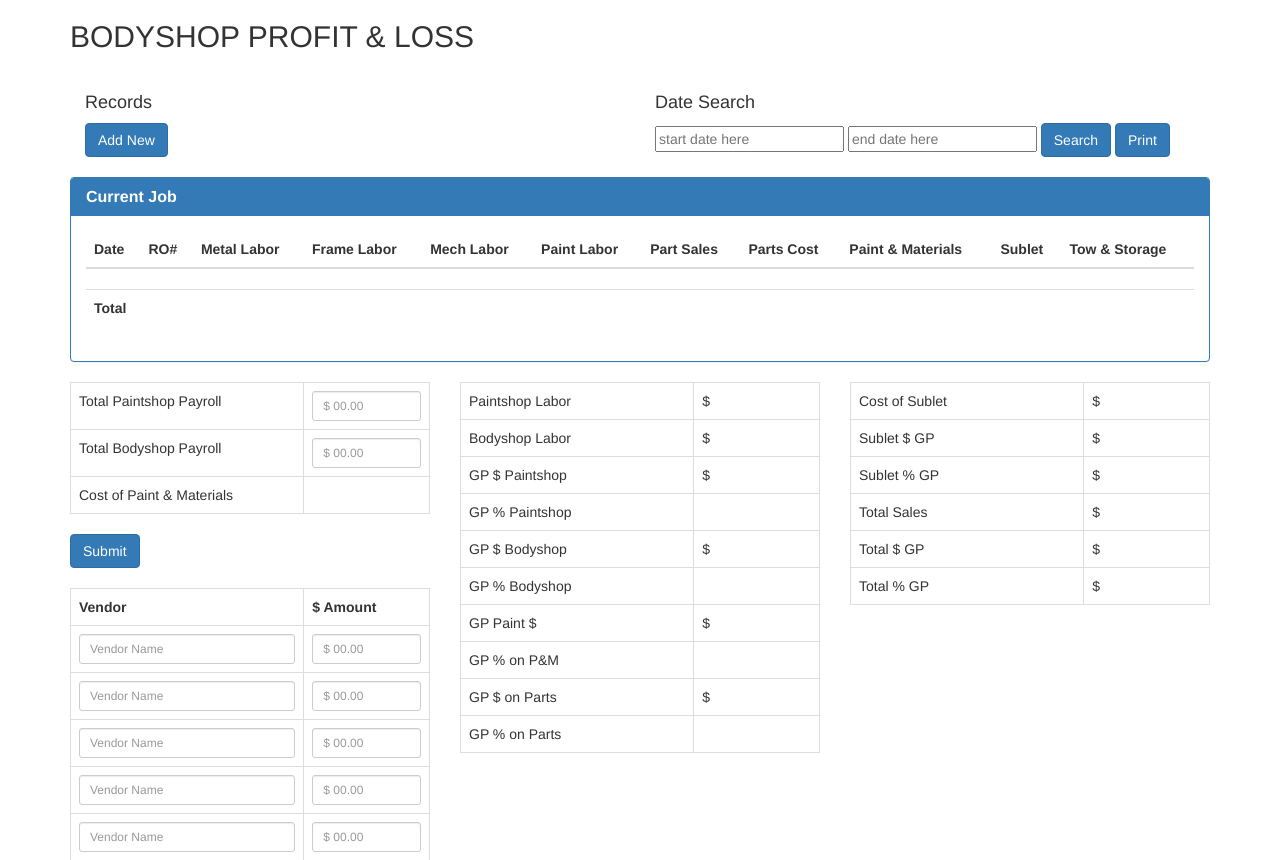
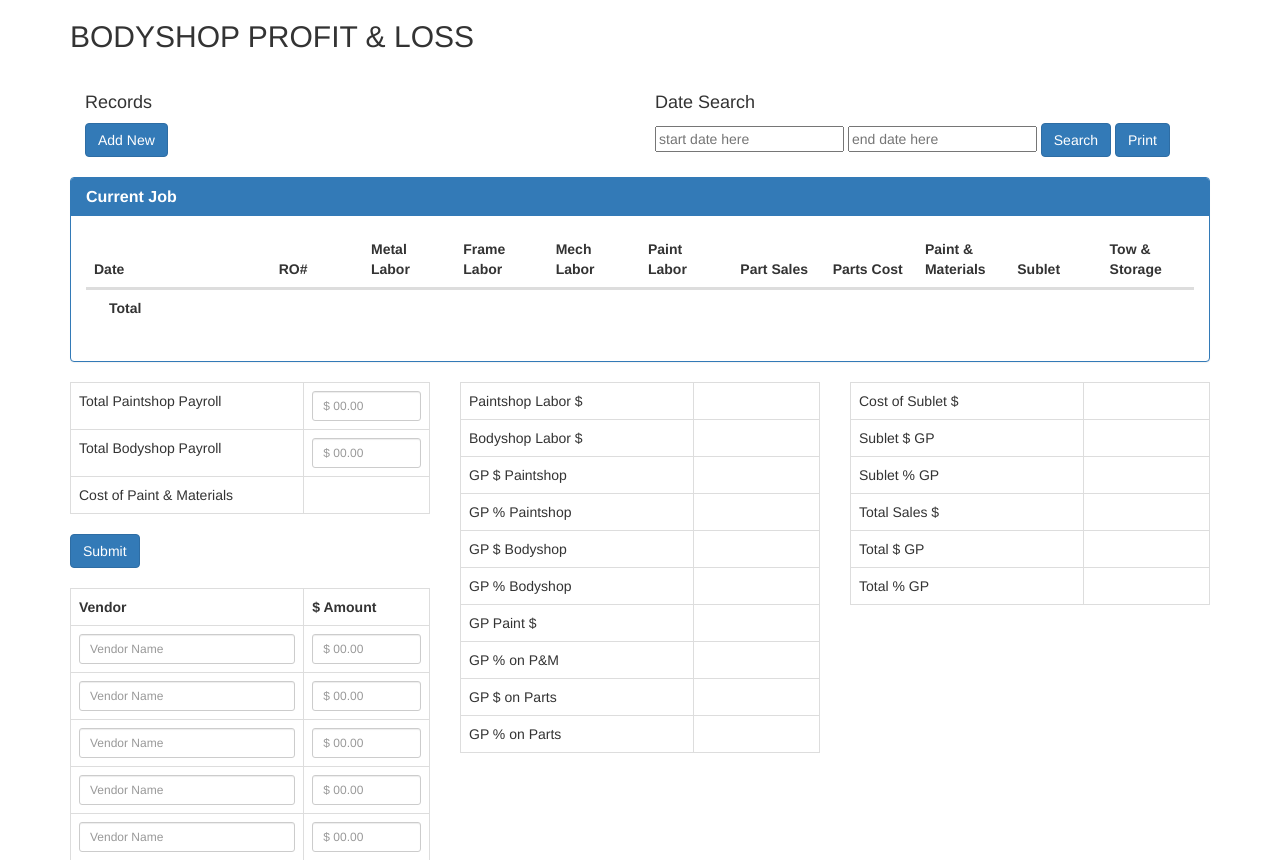
Before and after one commit to ait530/Body-Shop-Profits-Loss, a PHP site: page / in a window 1280 px wide. Shown: the top 860 px of the page. Run offline with PHP 8.4, Linux system fonts and the light colour scheme; lists and menus that the app fills with data are empty; some libraries are stand-ins or nearby versions.

Commit message:
reworked hidden add new window
also adjusted the lower sections to be one line with no $ sign, made some adjstments to alignment on visable table but lower totals area still needs adjustment

```diff
--- a/assets/style.css
+++ b/assets/style.css
@@ -1,5 +1,6 @@
 #employee-table {
-  text-align: center;
+  text-align: left;
+  margin: 0 auto;
 }
 
 h3 .panel-title {
@@ -15,3 +16,14 @@ h3 .panel-title {
 .colWidth2 {
   width: 35%;
 }
+
+.form-group {
+	padding-left: 10px;
+	padding-right: 15px;
+}
+
+.lower-section {
+	padding-left: 10px;
+	padding-right: 15px;
+
+}
--- a/index.html
+++ b/index.html
@@ -51,40 +51,41 @@
                                 <h3 class="panel-title"><strong>Add Job</strong></h3> </div>
                             <div class="panel-body">
                                 <!-- Entry Form -->
-                                <form>
-                                    <div class="form-group">
-                                        <label for="date-input">Start Date (DD/MM/YY - ex: 01/21/17)</label>
-                                        <input class="form-control" id="date-input" type="text" placeholder="DD/MM/YY - ex: 01/21/17"> </div>
-                                    <div class="form-group">
-                                        <label for="projNumb-input">Project Number</label>
-                                        <input class="form-control" id="projNumb-input" type="number" placeholder="$ 00.00"> </div>
-                                    <div class="form-group">
+                                <form >
+                                    <div class="form-group col-md-2">
+                                        <label for="date-input">Job Date<br> (DD/MM/YY)</label>
+                                        <input class="form-control input-sm" id="date-input" type="text" placeholder="DD/MM/YY"> </div>
+                                    <div class="form-group col-md-1">
+                                        <label for="projNumb-input">RO Number</label>
+                                        <input class="form-control input-sm" id="projNumb-input" type="text" placeholder="12345"> </div>
+                                    <div class="form-group col-md-1">
                                         <label for="metalLabor-input">Metal Labor</label>
-                                        <input class="form-control" id="metalLabor-input" type="number" placeholder="$ 00.00"> </div>
-                                    <div class="form-group">
+                                        <input class="form-control input-sm" id="metalLabor-input" type="text" placeholder="$ 00.00"> </div>
+                                    <div class="form-group col-md-1">
                                         <label for="frameLabor-input">Frame Labor</label>
-                                        <input class="form-control" id="frameLabor-input" type="number" placeholder="$ 00.00"> </div>
-                                    <div class="form-group">
+                                        <input class="form-control input-sm" id="frameLabor-input" type="text" placeholder="$ 00.00"> </div>
+                                    <div class="form-group col-md-1">
                                         <label for="mechLabor-input">Mech Labor</label>
-                                        <input class="form-control" id="mechLabor-input" type="number" placeholder="$ 00.00"> </div>
-                                    <div class="form-group">
+                                        <input class="form-control input-sm" id="mechLabor-input" type="text" placeholder="$ 00.00"> </div>
+                                    <div class="form-group col-md-1">
                                         <label for="paintLabor-input">Paint Labor</label>
-                                        <input class="form-control" id="paintLabor-input" type="number" placeholder="$ 00.00"> </div>
-                                    <div class="form-group">
+                                        <input class="form-control input-sm" id="paintLabor-input" type="text" placeholder="$ 00.00"> </div>
+                                    <div class="form-group col-md-1">
                                         <label for="partSales-input">Part Sales</label>
-                                        <input class="form-control" id="partSales-input" type="number" placeholder="$ 00.00"> </div>
-                                    <div class="form-group">
+                                        <input class="form-control input-sm" id="partSales-input" type="text" placeholder="$ 00.00"> </div>
+                                    <div class="form-group col-md-1">
                                         <label for="partsCost-input">Parts Cost</label>
-                                        <input class="form-control" id="partsCost-input" type="number" placeholder="$ 00.00"> </div>
-                                    <div class="form-group">
+                                        <input class="form-control input-sm" id="partsCost-input" type="text" placeholder="$ 00.00"> </div>
+                                    <div class="form-group col-md-1">
                                         <label for="paintAndMaterial-input">Paint & Materials</label>
-                                        <input class="form-control" id="paintAndMaterial-input" type="number" placeholder="$ 00.00"> </div>
-                                    <div class="form-group">
-                                        <label for="sublet-input">Sublet</label>
-                                        <input class="form-control" id="sublet-input" type="number" placeholder="$ 00.00"> </div>
-                                    <div class="form-group">
+                                        <input class="form-control input-sm" id="paintAndMaterial-input" type="text" placeholder="$ 00.00"> </div>
+                                    <div class="form-group col-md-1">
+                                        <label for="sublet-input"><br>Sublet</label>
+                                        <input class="form-control input-sm" id="sublet-input" type="text" placeholder="$ 00.00"> </div>
+                                    <div class="form-group col-md-1">
                                         <label for="towAndStorage-input">Tow & Storage</label>
-                                        <input class="form-control" id="towAndStorage-input" type="number" placeholder="$ 00.00"> </div>
+                                        <input class="form-control input-sm" id="towAndStorage-input" type="text" placeholder="$ 00.00"> </div>
+                                        <br>
                                     <button class="btn btn-primary" id="add-job-btn" type="submit">Submit New</button>
                                     <button id="add-new-button" class="hidebutton btn btn-danger">Close New</button>
                                 </form>
@@ -99,63 +100,63 @@
                     <!-- Current Employees-->
                     <div class="panel panel-primary">
                         <div class="panel-heading">
-                            <h3 class="panel-title" style="width: 100%" cellpadding="0" cellspacing="0"><strong>Current Job</strong></h3> </div>
+                            <h3 class="panel-title"  cellpadding="0" cellspacing="0"><strong>Current Job</strong></h3> </div>
                         <div class="panel-body">
-                            <table class="table table-hover" id='employee-table'>
+                            <table class="table table-hover row lower-section" id='employee-table'>
                                 <thead>
                                     <tr>
-                                        <th>Date</th>
-                                        <th>RO#</th>
-                                        <th>Metal Labor</th>
-                                        <th>Frame Labor</th>
-                                        <th>Mech Labor</th>
-                                        <th>Paint Labor</th>
-                                        <th>Part Sales</th>
-                                        <th>Parts Cost</th>
-                                        <th>Paint & Materials</th>
-                                        <th>Sublet</th>
-                                        <th>Tow & Storage</th>
+                                        <th class="col-md-2">Date</th>
+                                        <th class="col-md-1">RO#</th>
+                                        <th class="col-md-1">Metal Labor</th>
+                                        <th class="col-md-1">Frame Labor</th>
+                                        <th class="col-md-1">Mech Labor</th>
+                                        <th class="col-md-1">Paint Labor</th>
+                                        <th class="col-md-1">Part Sales</th>
+                                        <th class="col-md-1">Parts Cost</th>
+                                        <th class="col-md-1">Paint & Materials</th>
+                                        <th class="col-md-1">Sublet</th>
+                                        <th class="col-md-1">Tow & Storage</th>
                                     </tr>
                                 </thead>
                             </table>
                             <table class="table table-hover" id='employee-table1'>
                                 <tr>
                                     <th>
-                                        <div id="">Total</div>
+                                        <div class="col-md-2" id="">Total</div>
                                     </th>
                                     <th>
-                                        <div id=""></div>
+                                        <div class="col-md-1" id=""></div>
                                     </th>
                                     <th>
-                                        <div id="metalLabor"></div>
+                                        <div class="col-md-1" id="metalLabor"></div>
                                     </th>
                                     <th>
-                                        <div id="frameLabor"></div>
+                                        <div class="col-md-1" id="frameLabor"></div>
                                     </th>
                                     <th>
-                                        <div id="mechLabor"></div>
+                                        <div class="col-md-1" id="mechLabor"></div>
                                     </th>
                                     <th>
-                                        <div id="paintLabor"></div>
+                                        <div class="col-md-1" id="paintLabor"></div>
                                     </th>
                                     <th>
-                                        <div id="partSales"></div>
+                                        <div class="col-md-1" id="partSales"></div>
                                     </th>
                                     <th>
-                                        <div id="partsCost"></div>
+                                        <div class="col-md-1" id="partsCost"></div>
                                     </th>
                                     <th>
-                                        <div id="paintMaterial"></div>
+                                        <div class="col-md-1" id="paintMaterial"></div>
                                     </th>
                                     <th>
-                                        <div id="sublet"></div>
+                                        <div class="col-md-1" id="sublet"></div>
                                     </th>
                                     <th>
-                                        <div id="towStorage"></div>
+                                        <div class="col-md-1" id="towStorage"></div>
                                     </th>
-                                    <th>
-                                        <div id="paintPay"></div>
-                                    </th>
+                                    <!-- <th>
+                                        <div class="col-md-1" id="paintPay"></div>
+                                    </th> -->
                                 </tr>
                             </table>
                         </div>
@@ -170,12 +171,12 @@
                             <tr>
                                 <td class="colWidth1">Total Paintshop Payroll</td>
                                 <td class="colWidth2">
-                                    <input class="form-control input-sm" id="totalPaintshopPayroll-input" type="number" placeholder="$ 00.00"> </td>
+                                    <input class="form-control input-sm" id="totalPaintshopPayroll-input" type="text" placeholder="$ 00.00"> </td>
                             </tr>
                             <tr>
                                 <td>Total Bodyshop Payroll</td>
                                 <td>
-                                    <input class="form-control input-sm" id="totalBodyshopPayroll-input" type="number" placeholder="$ 00.00"> </td>
+                                    <input class="form-control input-sm" id="totalBodyshopPayroll-input" type="text" placeholder="$ 00.00"> </td>
                             </tr>
                             <tr>
                                 <td>Cost of Paint & Materials</td>
@@ -198,31 +199,31 @@
                                 <td>
                                     <input class="form-control input-sm" id="vendor1-label" type="text" placeholder="Vendor Name"> </td>
                                 <td>
-                                    <input class="form-control input-sm" id="vendor1-input" type="number" placeholder="$ 00.00"> </td>
+                                    <input class="form-control input-sm" id="vendor1-input" type="text" placeholder="$ 00.00"> </td>
                             </tr>
                             <tr>
                                 <td>
                                     <input class="form-control input-sm" id="vendor2-label" type="text" placeholder="Vendor Name"> </td>
                                 <td>
-                                    <input class="form-control input-sm" id="vendor2-input" type="number" placeholder="$ 00.00"> </td>
+                                    <input class="form-control input-sm" id="vendor2-input" type="text" placeholder="$ 00.00"> </td>
                             </tr>
                             <tr>
                                 <td>
                                     <input class="form-control input-sm" id="vendor3-label" type="text" placeholder="Vendor Name"> </td>
                                 <td>
-                                    <input class="form-control input-sm" id="vendor3-input" type="number" placeholder="$ 00.00"> </td>
+                                    <input class="form-control input-sm" id="vendor3-input" type="text" placeholder="$ 00.00"> </td>
                             </tr>
                             <tr>
                                 <td>
                                     <input class="form-control input-sm" id="vendor4-label" type="text" placeholder="Vendor Name"> </td>
                                 <td>
-                                    <input class="form-control input-sm" id="vendor4-input" type="number" placeholder="$ 00.00"> </td>
+                                    <input class="form-control input-sm" id="vendor4-input" type="text" placeholder="$ 00.00"> </td>
                             </tr>
                             <tr>
                                 <td>
                                     <input class="form-control input-sm" id="vendor5-label" type="text" placeholder="Vendor Name"> </td>
                                 <td>
-                                    <input class="form-control input-sm" id="vendor5-input" type="number" placeholder="$ 00.00"> </td>
+                                    <input class="form-control input-sm" id="vendor5-input" type="text" placeholder="$ 00.00"> </td>
                             </tr>
                         </tbody>
                     </table>
@@ -232,20 +233,19 @@
                     <table class="table table-bordered">
                         <tbody>
                             <tr>
-                                <td class="colWidth1">Paintshop Labor</td>
-                                <td class="colWidth2">$
+                                <td class="colWidth1">Paintshop Labor $</td>
+                                <td class="colWidth2">
                                     <div id="paintshopLabor"></div>
                                 </td>
                             </tr>
                             <tr>
-                                <td>Bodyshop Labor</td>
-                                <td>$
-                                    <div id="bodyshopLabor"></div>
+                                <td>Bodyshop Labor $</td>
+                                <td><div id="bodyshopLabor"></div>
                                 </td>
                             </tr>
                             <tr>
                                 <td>GP $ Paintshop</td>
-                                <td>$
+                                <td>
                                     <div id="gpDollarPaintshop"></div>
                                 </td>
                             </tr>
@@ -257,7 +257,7 @@
                             </tr>
                             <tr>
                                 <td>GP $ Bodyshop</td>
-                                <td>$
+                                <td>
                                     <div id="gpDollarBodyshop"></div>
                                 </td>
                             </tr>
@@ -269,7 +269,7 @@
                             </tr>
                             <tr>
                                 <td>GP Paint $</td>
-                                <td>$
+                                <td>
                                     <div id="gpPaintDollar"></div>
                                 </td>
                             </tr>
@@ -281,7 +281,7 @@
                             </tr>
                             <tr>
                                 <td>GP $ on Parts</td>
-                                <td>$
+                                <td>
                                     <div id="gpDollarParts"></div>
                                 </td>
                             </tr>
@@ -298,38 +298,38 @@
                     <table class="table table-bordered">
                         <tbody>
                             <tr>
-                                <td class="colWidth1">Cost of Sublet</td>
-                                <td class="colWidth2">$
+                                <td class="colWidth1">Cost of Sublet $</td>
+                                <td class="colWidth2">
                                     <div id="costOfSublet"></div>
                                 </td>
                             </tr>
                             <tr>
                                 <td>Sublet $ GP</td>
-                                <td>$
+                                <td>
                                     <div id="subletDollarGP"></div>
                                 </td>
                             </tr>
                             <tr>
                                 <td>Sublet % GP</td>
-                                <td>$
+                                <td>
                                     <div id="subletPercentGP"></div>
                                 </td>
                             </tr>
                             <tr>
-                                <td>Total Sales</td>
-                                <td>$
+                                <td>Total Sales $</td>
+                                <td>
                                     <div id="totalSales"></div>
                                 </td>
                             </tr>
                             <tr>
                                 <td>Total $ GP</td>
-                                <td>$
+                                <td>
                                     <div id="totalDollarGP"></div>
                                 </td>
                             </tr>
                             <tr>
                                 <td>Total % GP</td>
-                                <td>$
+                                <td>
                                     <div id="totalPercentGP"></div>
                                 </td>
                             </tr>
```
